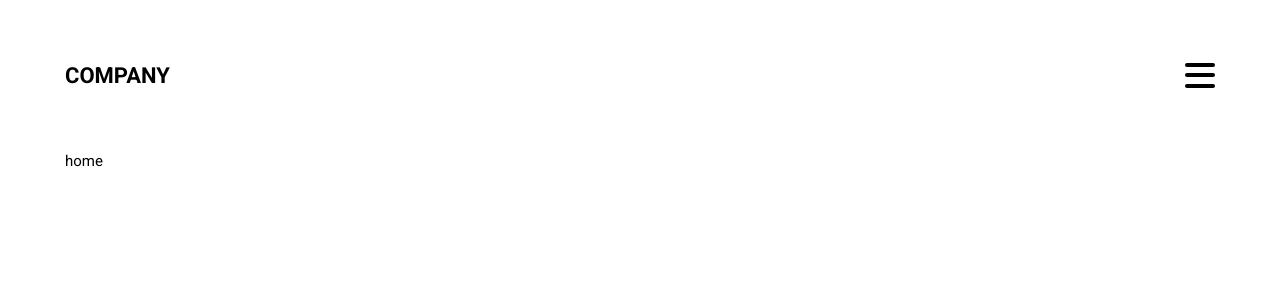
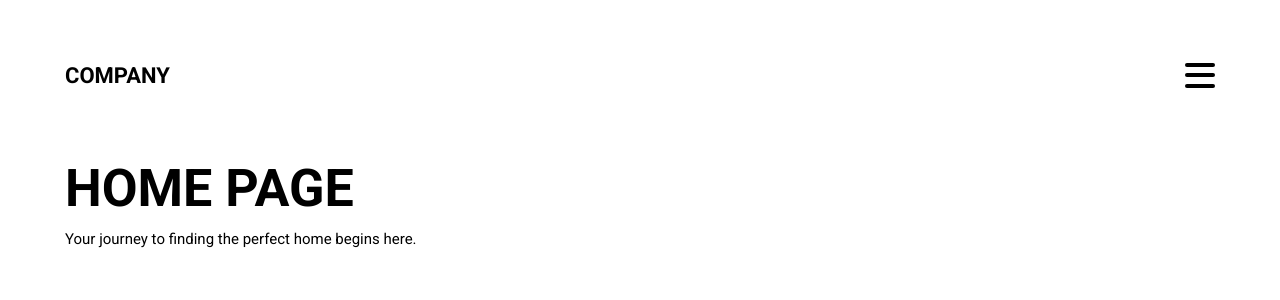
Before and after one commit to MukhammadDev9/web-engineer-test-react, a React (Create React App) app: page / in a window 1280 px wide. Shown: the top 300 px of the page. Built offline with nearby package versions, Linux system fonts and the light colour scheme.

Commit message:
some changes

```diff
--- a/src/pages/Home/index.tsx
+++ b/src/pages/Home/index.tsx
@@ -8,7 +8,13 @@ const Home: FC<Props> = ({}) => {
 
     return (
         <section className="home-page">
-            <div className="home-page__container">{loading ? "loading" : response.name}</div>
+            <div className="home-page__container">
+                <h1 className="home-page--title page-">{!loading && response?.meta?.title}</h1>
+                <p className="home-page__description">{!loading && response?.meta?.description}</p>
+                <div className="quotes">
+
+                </div>
+            </div>
         </section>
     )
 }
--- a/src/styles/components/_home-page.scss
+++ b/src/styles/components/_home-page.scss
@@ -0,0 +1,6 @@
+.home-page {
+    &__description {
+        font-size: 18px;
+        font-weight: 400;
+    }
+}
--- a/src/styles/components/_navbar.scss
+++ b/src/styles/components/_navbar.scss
@@ -58,18 +58,19 @@
     &__body {
         position: fixed;
         width: 100%;
-        min-height: 100vh;
+        min-height: 0;
         overflow: auto;
         top: -100%;
         left: 0;
         right: 0;
         background-color: $white-10;
-        @include transition(0.5, ease, top);
+        @include transition(0.6, ease-in-out, top);
         @include flex(flex-end, flex-start, column);
 
         &._active {
             top: $navbar-initial-width + 1 + px;
             border-top: 1px solid $black-10;
+            min-height: 100vh;
         }
     }
 
--- a/src/styles/settings/_mixins.scss
+++ b/src/styles/settings/_mixins.scss
@@ -14,9 +14,9 @@
 
     #{$property}: $startSize + px;
 
-    @media (max-width:#{$minWidthContainer + px}) {
+    @media (max-width:#{$container-min-width + px}) {
         #{$property}: calc(
-            #{$minSize + px} + #{$addSize} * ((100vw - 320px) / #{$minWidthContainer - 320})
+            #{$minSize + px} + #{$addSize} * ((100vw - 320px) / #{$container-min-width - 320})
         );
     }
 }
--- a/src/styles/settings/_settings.scss
+++ b/src/styles/settings/_settings.scss
@@ -56,3 +56,9 @@ body {
 section {
     margin-top: $navbar-initial-width + px;
 }
+
+[class*="--title"] {
+    @include adaptiveValue(font-size, 52, 42);
+    font-weight: 700;
+    text-transform: uppercase;
+}
```
